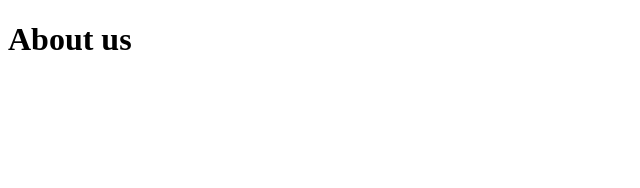
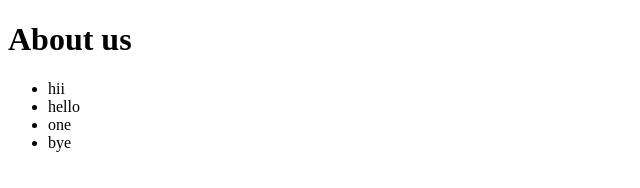
Before and after one commit to Shantanu-Deshmane/Git-Practice, a plain HTML site: page about.html in a window 1280 px wide. Shown: the whole page, without its empty margins (0-640 px from the left). Drawn offline with Linux system fonts and the light colour scheme.

Commit message:
add ul in about

```diff
--- a/about.html
+++ b/about.html
@@ -7,5 +7,11 @@
 </head>
 <body>
     <h1>About us</h1>
+    <ul>
+        <li>hii</li>
+        <li>hello</li>
+        <li>one</li>
+        <li>bye</li>
+    </ul>
 </body>
 </html>
```
